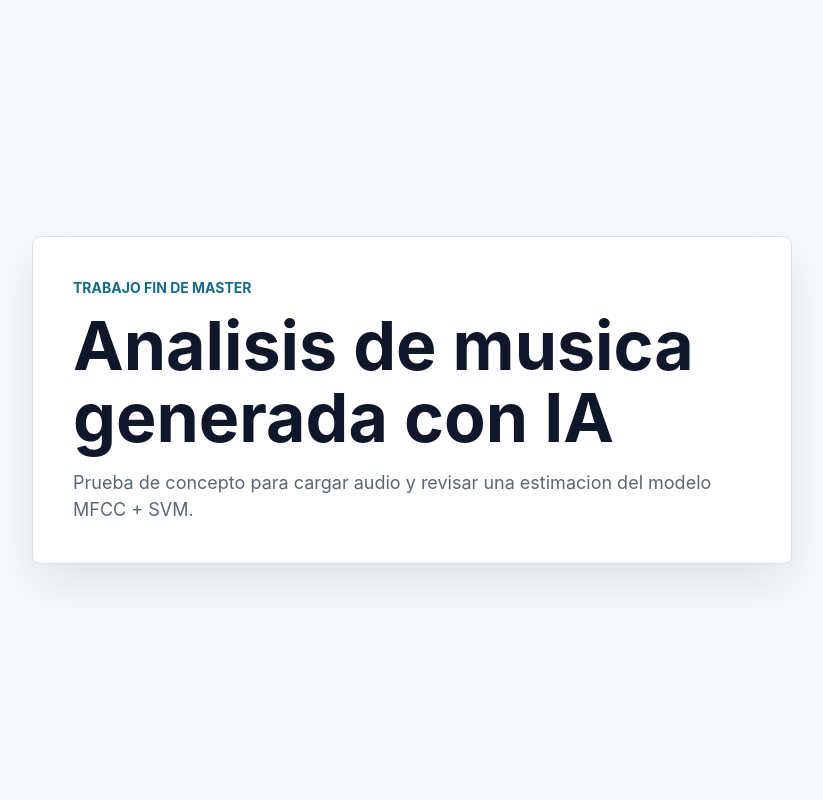
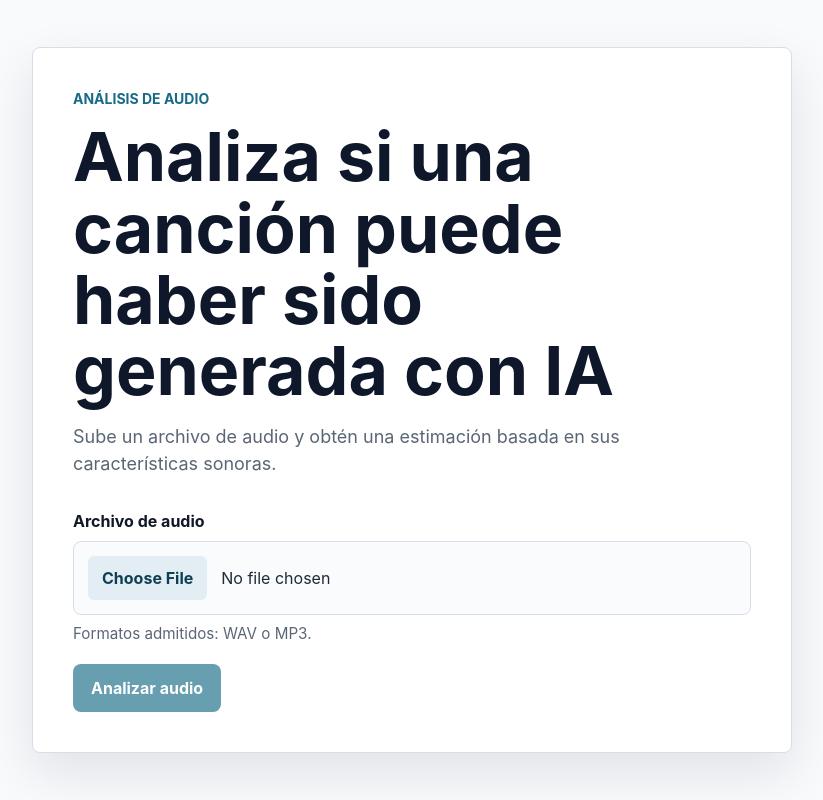
Before and after one commit to sergioapi/tfm-ai-music-detection, a React (Vite) app in the folder frontend/: page / in a window 1280 px wide. Shown: the whole page, without its empty margins (228-1051 px from the left). Built offline with nearby package versions, Linux system fonts and the light colour scheme.

Commit message:
feat: implementa la carga y análisis de audio en el frontend

```diff
--- a/frontend/index.html
+++ b/frontend/index.html
@@ -3,7 +3,7 @@
   <head>
     <meta charset="UTF-8" />
     <meta name="viewport" content="width=device-width, initial-scale=1.0" />
-    <title>Analisis de musica generada con IA</title>
+    <title>Análisis de música generada con IA</title>
   </head>
   <body>
     <div id="root"></div>
--- a/frontend/src/App.tsx
+++ b/frontend/src/App.tsx
@@ -1,16 +1,119 @@
+import { useState } from 'react'
+import {
+  analyzeAudio,
+  getApiErrorMessage,
+  isApiError,
+  type AnalyzeResponse,
+  type ApiError,
+} from './api'
+import { AudioAnalysisForm } from './components/AudioAnalysisForm'
+
+type AnalysisState =
+  | { status: 'idle' }
+  | { status: 'selected'; file: File }
+  | { status: 'analyzing'; file: File }
+  | { status: 'success'; file: File; result: AnalyzeResponse }
+  | { status: 'error'; file: File | null; message: string }
+
 function App() {
+  const [analysisState, setAnalysisState] = useState<AnalysisState>({
+    status: 'idle',
+  })
+
+  const selectedFile =
+    analysisState.status === 'idle' ? null : analysisState.file
+  const isAnalyzing = analysisState.status === 'analyzing'
+  const feedback = getFeedback(analysisState)
+
+  async function handleAnalyze() {
+    if (!selectedFile || isAnalyzing) {
+      return
+    }
+
+    setAnalysisState({ status: 'analyzing', file: selectedFile })
+
+    try {
+      const result = await analyzeAudio(selectedFile)
+      setAnalysisState({ status: 'success', file: selectedFile, result })
+    } catch (error) {
+      const apiError = normalizeError(error)
+      setAnalysisState({
+        status: 'error',
+        file: selectedFile,
+        message: getApiErrorMessage(apiError),
+      })
+    }
+  }
+
   return (
     <main className="app-shell">
       <section className="intro" aria-labelledby="app-title">
-        <p className="eyebrow">Trabajo Fin de Master</p>
-        <h1 id="app-title">Analisis de musica generada con IA</h1>
+        <p className="eyebrow">Análisis de audio</p>
+        <h1 id="app-title">
+          Analiza si una canción puede haber sido generada con IA
+        </h1>
         <p>
-          Prueba de concepto para cargar audio y revisar una estimacion del
-          modelo MFCC + SVM.
+          Sube un archivo de audio y obtén una estimación basada en sus
+          características sonoras.
         </p>
+        <AudioAnalysisForm
+          selectedFile={selectedFile}
+          isAnalyzing={isAnalyzing}
+          feedback={feedback}
+          onFileAccepted={(file) => setAnalysisState({ status: 'selected', file })}
+          onFileRejected={() =>
+            setAnalysisState({
+              status: 'error',
+              file: null,
+              message: getApiErrorMessage({
+                kind: 'validation',
+                code: 'unsupported_file_type',
+                message: 'Unsupported audio file type',
+              }),
+            })
+          }
+          onFileCleared={() => setAnalysisState({ status: 'idle' })}
+          onAnalyze={handleAnalyze}
+        />
       </section>
     </main>
   )
 }
 
+function getFeedback(
+  analysisState: AnalysisState,
+): { kind: 'status' | 'success' | 'error'; message: string } | null {
+  switch (analysisState.status) {
+    case 'idle':
+    case 'selected':
+      return null
+    case 'analyzing':
+      return {
+        kind: 'status',
+        message: 'Analizando el audio. Espera unos instantes.',
+      }
+    case 'success':
+      return {
+        kind: 'success',
+        message: 'Análisis completado.',
+      }
+    case 'error':
+      return {
+        kind: 'error',
+        message: analysisState.message,
+      }
+  }
+}
+
+function normalizeError(error: unknown): ApiError {
+  if (isApiError(error)) {
+    return error
+  }
+
+  return {
+    kind: 'unexpected-response',
+    message: 'Unexpected analysis error.',
+  }
+}
+
 export default App
--- /dev/null
+++ b/frontend/src/api/errorMessages.ts
@@ -0,0 +1,33 @@
+import { getSupportedAudioFormatsLabel } from '../audio/formats'
+import type { ApiError } from './errors'
+
+const ERROR_MESSAGES_BY_CODE: Record<string, string> = {
+  unsupported_file_type: `El archivo debe estar en formato ${getSupportedAudioFormatsLabel()}.`,
+  unsupported_media_type: 'El tipo de audio no está admitido.',
+  empty_file: 'El archivo seleccionado está vacío.',
+  file_too_large: 'El archivo supera el tamaño máximo permitido.',
+  audio_too_long: 'El audio supera la duración máxima permitida.',
+  invalid_audio: 'No se ha podido procesar el audio.',
+  model_unavailable: 'El servicio no está disponible en este momento.',
+  prediction_failed: 'No se ha podido completar el análisis.',
+  internal_error: 'Ha ocurrido un error durante el análisis.',
+}
+
+export function getApiErrorMessage(error: ApiError): string {
+  if (error.code && ERROR_MESSAGES_BY_CODE[error.code]) {
+    return ERROR_MESSAGES_BY_CODE[error.code]
+  }
+
+  switch (error.kind) {
+    case 'configuration':
+      return 'La aplicación no está configurada para realizar el análisis.'
+    case 'network':
+      return 'No se ha podido contactar con el servicio de análisis.'
+    case 'validation':
+      return 'La solicitud no es válida para el servicio de análisis.'
+    case 'http':
+      return 'El servicio ha rechazado la solicitud.'
+    case 'unexpected-response':
+      return 'El servicio ha devuelto una respuesta inesperada.'
+  }
+}
--- a/frontend/src/api/index.ts
+++ b/frontend/src/api/index.ts
@@ -1,4 +1,5 @@
 export { analyzeAudio } from './analyze'
+export { getApiErrorMessage } from './errorMessages'
 export type { ApiError, ApiErrorKind } from './errors'
 export { isApiError } from './errors'
 export type {
--- /dev/null
+++ b/frontend/src/audio/formats.ts
@@ -0,0 +1,26 @@
+export const SUPPORTED_AUDIO_EXTENSIONS = ['.wav', '.mp3'] as const
+
+export const AUDIO_FILE_ACCEPT = SUPPORTED_AUDIO_EXTENSIONS.join(',')
+
+export function isSupportedAudioFile(file: File): boolean {
+  const extension = getFileExtension(file.name)
+  return SUPPORTED_AUDIO_EXTENSIONS.includes(
+    extension as (typeof SUPPORTED_AUDIO_EXTENSIONS)[number],
+  )
+}
+
+export function getSupportedAudioFormatsLabel(): string {
+  return SUPPORTED_AUDIO_EXTENSIONS
+    .map((extension) => extension.slice(1).toUpperCase())
+    .join(' o ')
+}
+
+function getFileExtension(filename: string): string {
+  const extensionStart = filename.lastIndexOf('.')
+
+  if (extensionStart < 0) {
+    return ''
+  }
+
+  return filename.slice(extensionStart).toLowerCase()
+}
--- /dev/null
+++ b/frontend/src/components/AudioAnalysisForm.tsx
@@ -0,0 +1,103 @@
+import {
+  AUDIO_FILE_ACCEPT,
+  getSupportedAudioFormatsLabel,
+  isSupportedAudioFile,
+} from '../audio/formats'
+
+type Feedback = {
+  kind: 'status' | 'success' | 'error'
+  message: string
+}
+
+type AudioAnalysisFormProps = {
+  selectedFile: File | null
+  isAnalyzing: boolean
+  feedback: Feedback | null
+  onFileAccepted: (file: File) => void
+  onFileRejected: () => void
+  onFileCleared: () => void
+  onAnalyze: () => void
+}
+
+export function AudioAnalysisForm({
+  selectedFile,
+  isAnalyzing,
+  feedback,
+  onFileAccepted,
+  onFileRejected,
+  onFileCleared,
+  onAnalyze,
+}: AudioAnalysisFormProps) {
+  const canAnalyze = selectedFile !== null && !isAnalyzing
+  const feedbackId = feedback ? 'analysis-feedback' : undefined
+
+  return (
+    <form
+      className="analysis-form"
+      aria-busy={isAnalyzing}
+      onSubmit={(event) => {
+        event.preventDefault()
+        if (canAnalyze) {
+          onAnalyze()
+        }
+      }}
+    >
+      <div className="field-group">
+        <label htmlFor="audio-file">Archivo de audio</label>
+        <input
+          id="audio-file"
+          name="audio-file"
+          type="file"
+          accept={AUDIO_FILE_ACCEPT}
+          disabled={isAnalyzing}
+          aria-describedby="audio-file-help"
+          onChange={(event) => {
+            const file = event.currentTarget.files?.[0] ?? null
+
+            if (!file) {
+              onFileCleared()
+              return
+            }
+
+            if (!isSupportedAudioFile(file)) {
+              event.currentTarget.value = ''
+              onFileRejected()
+              return
+            }
+
+            onFileAccepted(file)
+          }}
+        />
+        <p id="audio-file-help" className="help-text">
+          Formatos admitidos: {getSupportedAudioFormatsLabel()}.
+        </p>
+      </div>
+
+      {selectedFile ? (
+        <p className="selected-file">
+          Archivo seleccionado: <strong>{selectedFile.name}</strong>
+        </p>
+      ) : null}
+
+      <button
+        type="submit"
+        className="primary-action"
+        disabled={!canAnalyze}
+        aria-describedby={feedbackId}
+      >
+        {isAnalyzing ? 'Analizando...' : 'Analizar audio'}
+      </button>
+
+      {feedback ? (
+        <p
+          id="analysis-feedback"
+          className={`feedback feedback-${feedback.kind}`}
+          role={feedback.kind === 'error' ? 'alert' : 'status'}
+          aria-live={feedback.kind === 'error' ? 'assertive' : 'polite'}
+        >
+          {feedback.message}
+        </p>
+      ) : null}
+    </form>
+  )
+}
--- a/frontend/src/index.css
+++ b/frontend/src/index.css
@@ -81,6 +81,109 @@ p {
   font-size: 1.125rem;
 }
 
+.analysis-form {
+  display: grid;
+  gap: 18px;
+  margin-top: 32px;
+}
+
+.field-group {
+  display: grid;
+  gap: 8px;
+}
+
+label {
+  color: #111827;
+  font-weight: 700;
+}
+
+input[type='file'] {
+  width: 100%;
+  padding: 14px;
+  border: 1px solid var(--color-border);
+  border-radius: 8px;
+  background: #f9fbfd;
+  color: var(--color-text);
+  font: inherit;
+}
+
+input[type='file']::file-selector-button {
+  margin-right: 14px;
+  padding: 10px 14px;
+  border: 0;
+  border-radius: 6px;
+  background: #e2eef3;
+  color: #0f3f52;
+  font: inherit;
+  font-weight: 700;
+  cursor: pointer;
+}
+
+input[type='file']:disabled,
+button:disabled {
+  cursor: not-allowed;
+  opacity: 0.65;
+}
+
+.help-text,
+.selected-file,
+.feedback {
+  font-size: 0.95rem;
+}
+
+.selected-file {
+  padding: 12px 14px;
+  border: 1px solid #cfe0e8;
+  border-radius: 8px;
+  background: #f2f8fb;
+  color: #244251;
+}
+
+.selected-file strong {
+  color: #0f172a;
+  overflow-wrap: anywhere;
+}
+
+.primary-action {
+  width: fit-content;
+  min-height: 48px;
+  padding: 12px 18px;
+  border: 0;
+  border-radius: 8px;
+  background: var(--color-accent);
+  color: #ffffff;
+  font: inherit;
+  font-weight: 700;
+  cursor: pointer;
+}
+
+.primary-action:not(:disabled):hover {
+  background: #12566d;
+}
+
+.feedback {
+  padding: 12px 14px;
+  border-radius: 8px;
+}
+
+.feedback-status {
+  border: 1px solid #cfe0e8;
+  background: #f2f8fb;
+  color: #244251;
+}
+
+.feedback-success {
+  border: 1px solid #bfdfd2;
+  background: #effaf5;
+  color: #14533c;
+}
+
+.feedback-error {
+  border: 1px solid #f1b9b9;
+  background: #fff1f1;
+  color: #7f1d1d;
+}
+
 @media (max-width: 640px) {
   .app-shell {
     padding: 20px;
@@ -93,4 +196,8 @@ p {
   p {
     font-size: 1rem;
   }
+
+  .primary-action {
+    width: 100%;
+  }
 }
```
